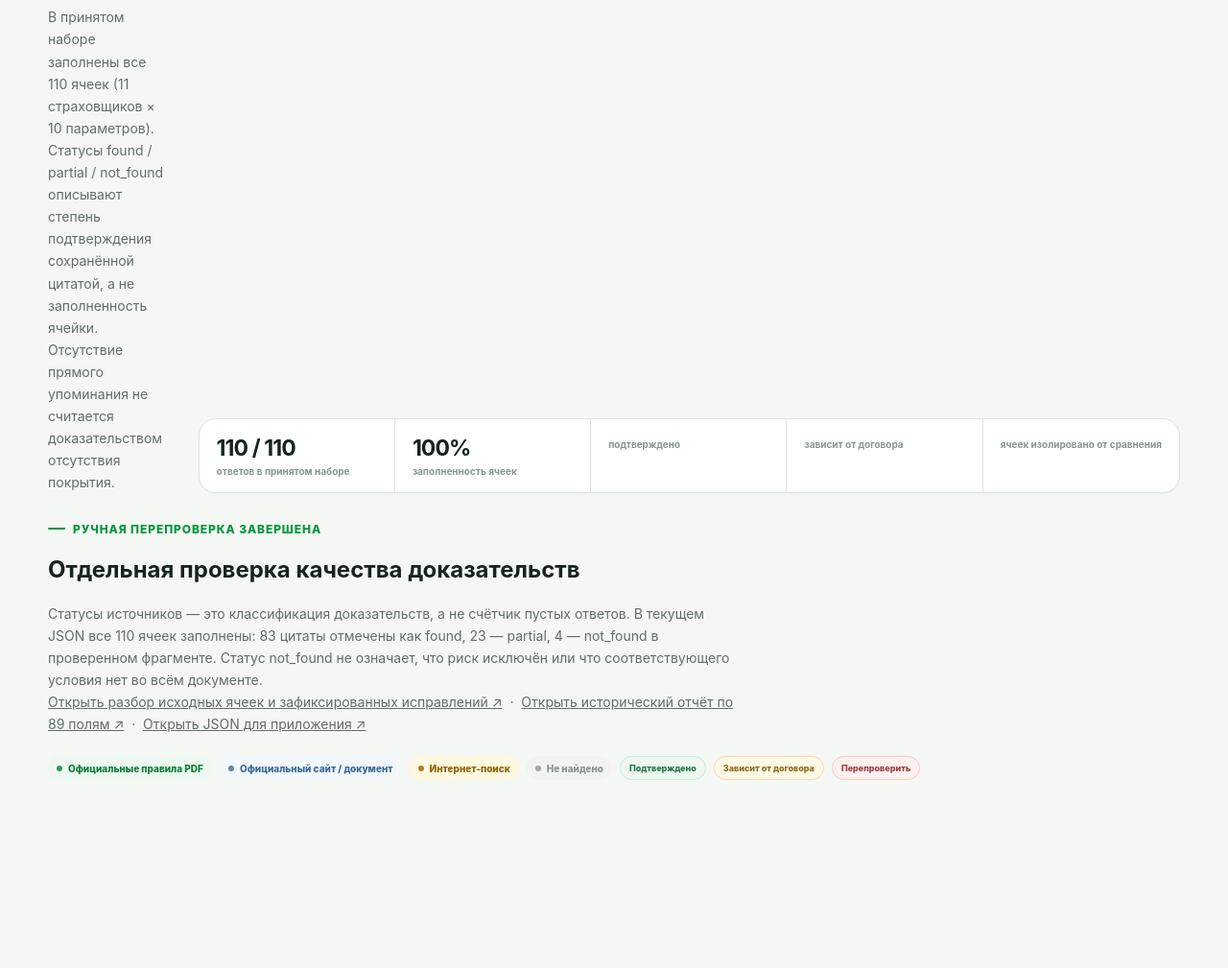
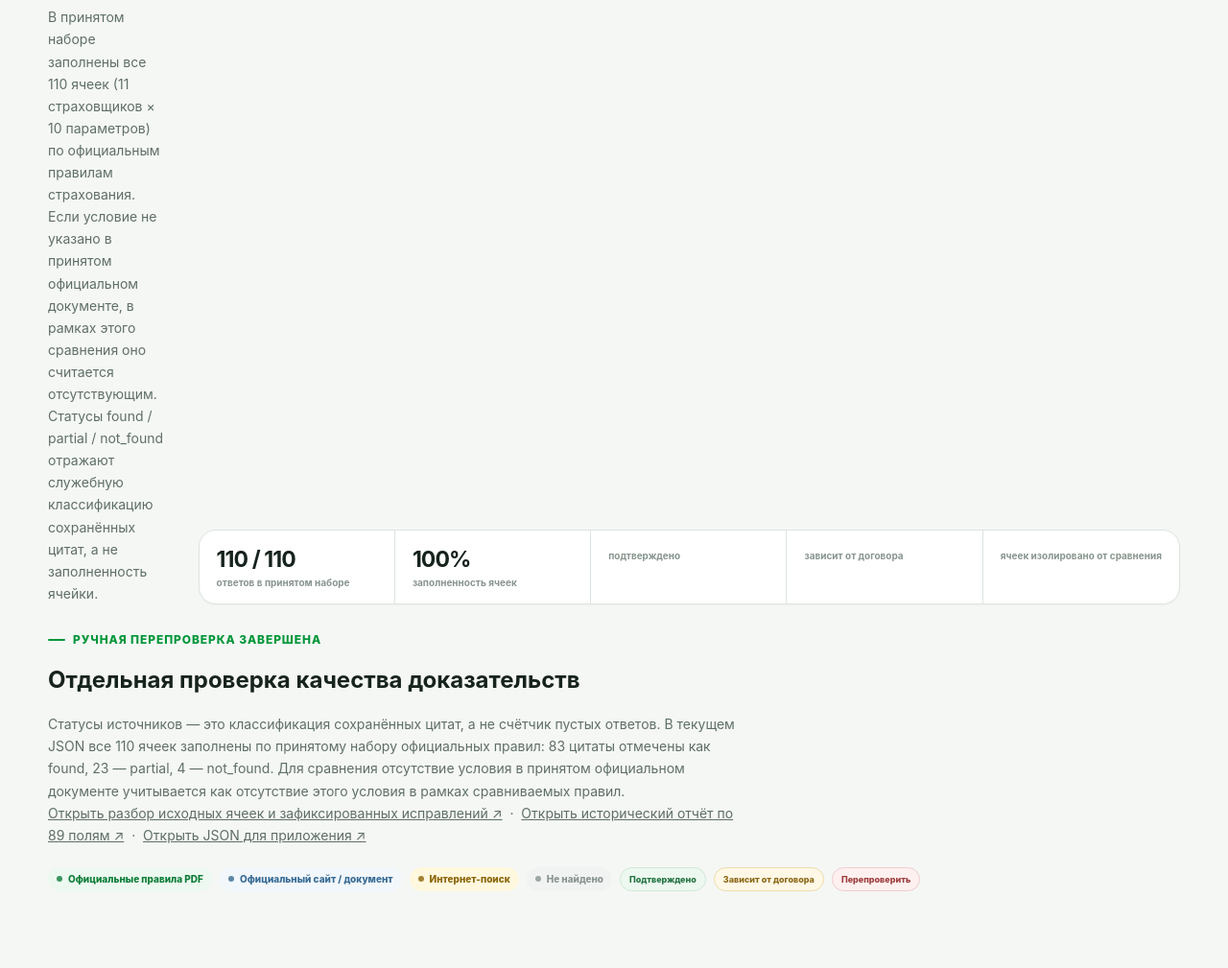
Before and after one commit to vilvetti-cloud/insurance-comparator, a Flask app: template templates/data_report.html in a window 1280 px wide. Shown: the part 442-1451 px from the top of the page at 96% size. Before the commit the page ends 1255 px from the top, so only its background shows below. Run offline with Flask 2, Linux system fonts and the light colour scheme; the template is opened without the code that fills it, so the values that code supplies are empty.

Commit message:
Align data report with accepted official rules methodology

```diff
--- a/templates/data_report.html
+++ b/templates/data_report.html
@@ -31,9 +31,9 @@
           <div class="eyebrow">Контроль качества базы</div>
           <h1>Что найдено по каждой страховой</h1>
           <p>
-            В принятом наборе заполнены все 110 ячеек (11 страховщиков × 10 параметров).
-            Статусы found / partial / not_found описывают степень подтверждения сохранённой цитатой, а не заполненность ячейки.
-            Отсутствие прямого упоминания не считается доказательством отсутствия покрытия.
+            В принятом наборе заполнены все 110 ячеек (11 страховщиков × 10 параметров) по официальным правилам страхования.
+            Если условие не указано в принятом официальном документе, в рамках этого сравнения оно считается отсутствующим.
+            Статусы found / partial / not_found отражают служебную классификацию сохранённых цитат, а не заполненность ячейки.
           </p>
         </div>
 
@@ -67,10 +67,10 @@
           <div class="eyebrow">Ручная перепроверка завершена</div>
           <h2>Отдельная проверка качества доказательств</h2>
           <p>
-            Статусы источников — это классификация доказательств, а не счётчик пустых ответов.
-            В текущем JSON все 110 ячеек заполнены: 83 цитаты отмечены как found, 23 — partial,
-            4 — not_found в проверенном фрагменте. Статус not_found не означает, что риск исключён
-            или что соответствующего условия нет во всём документе.
+            Статусы источников — это классификация сохранённых цитат, а не счётчик пустых ответов.
+            В текущем JSON все 110 ячеек заполнены по принятому набору официальных правил: 83 цитаты отмечены как found,
+            23 — partial, 4 — not_found. Для сравнения отсутствие условия в принятом официальном документе
+            учитывается как отсутствие этого условия в рамках сравниваемых правил.
           </p>
           <p>
             <a href="https://github.com/vilvetti-cloud/insurance-comparator/blob/main/reports/casco-partial-not-found-review-2026-10-14.md" target="_blank" rel="noopener">Открыть разбор исходных ячеек и зафиксированных исправлений ↗</a>
```
